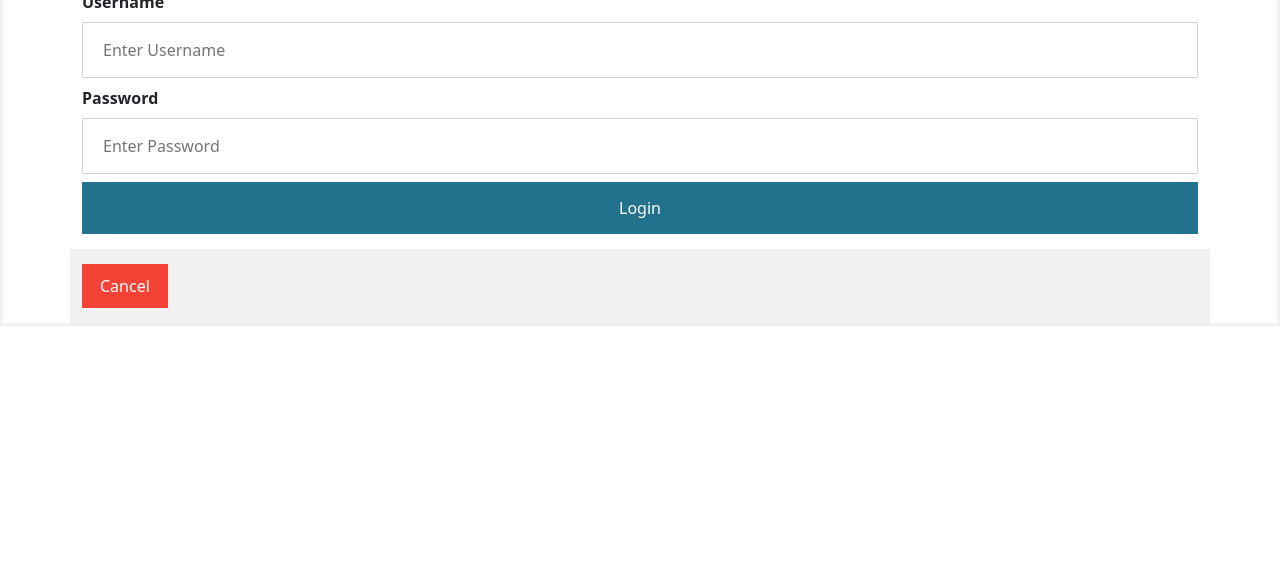
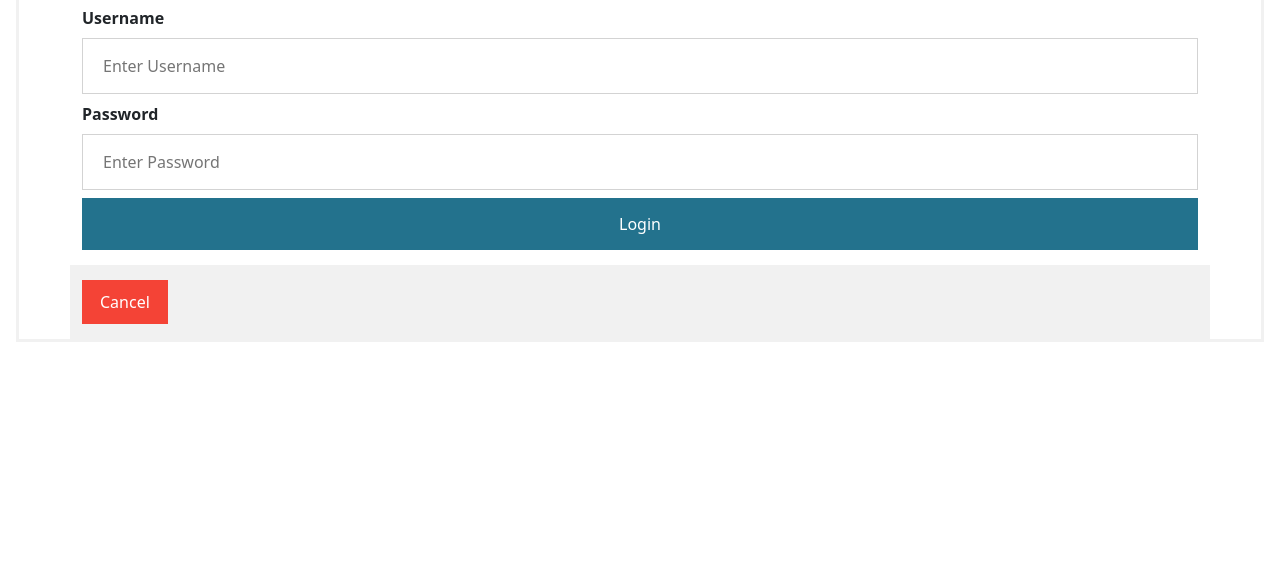
Before and after one commit to fabio-anzola/php-quiz, a PHP site: page /admin/index.php in a window 1280 px wide. Shown: the part 238-800 px from the top of the page. Run offline with PHP 8.4, Linux system fonts and the light colour scheme.

Commit message:
Basic styling

```diff
--- a/web/admin/style.css
+++ b/web/admin/style.css
@@ -1,3 +1,8 @@
+body {
+    padding-left: 1em;
+    padding-right: 1em;
+}
+
 .navbar {
     background-color: lightgray;
     padding: 1rem 1rem 1rem 1rem;
@@ -7,3 +12,7 @@ h1 > a {
     text-decoration: none;
     color: black;
 }
+
+form {
+    padding-top: 1em;
+}
```
Also changed, not shown: web/style.css (+9 -0 lines).
